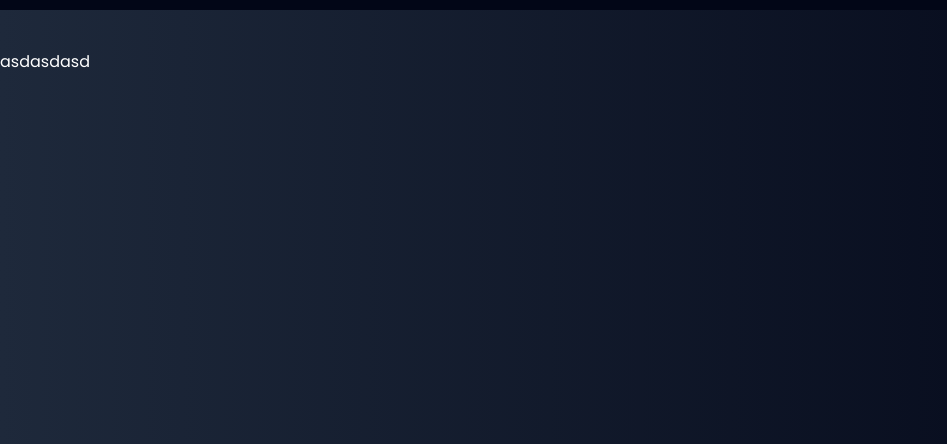
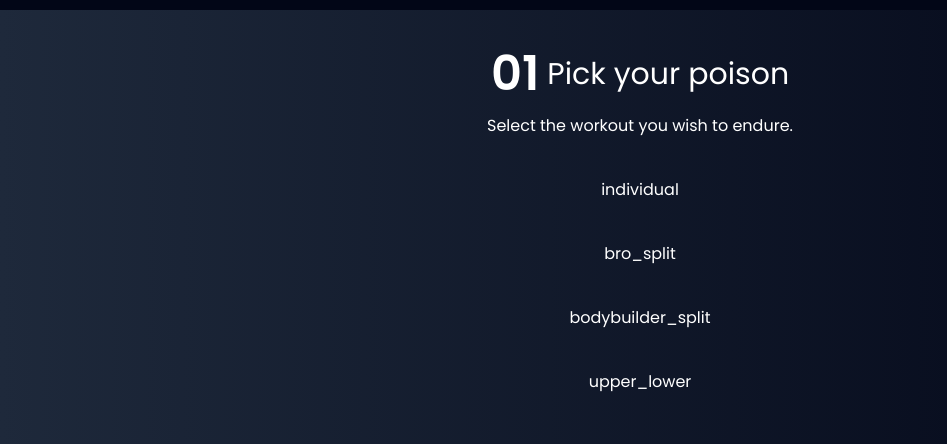
Before and after one commit to 709macdonald/swoley-fit, a React (Vite) app: page / in a window 1280 px wide. Shown: the part 890-1334 px from the top of the page, without its empty margins (0-947 px from the left). Built offline with nearby package versions, Linux system fonts and the light colour scheme.

Commit message:
importing data from swoldier.js

```diff
--- a/src/components/Generator.jsx
+++ b/src/components/Generator.jsx
@@ -1,5 +1,22 @@
 import React from "react";
 import SectionWrapper from "./SectionWrapper";
+import { SCHEMES, WORKOUTS } from "../utils/swoldier";
+
+function Header(props) {
+  const { index, title, description } = props;
+
+  return (
+    <div className="flex flex-col gap-4">
+      <div className="flex items-center justify-center gap-2">
+        <p className="text-3xl sm:text-4xl md:text-5xl font-semibold text-400">
+          {index}
+        </p>
+        <h4 className="text-xl sm:text-2xl md:text-3xl">{title}</h4>
+      </div>
+      <p className="text-sm sm:text-base mx-auto">{description}</p>
+    </div>
+  );
+}
 
 export default function Generator() {
   return (
@@ -7,7 +24,18 @@ export default function Generator() {
       header={"generate your workout"}
       title={["It's", "Huge", "o'clock"]}
     >
-      asdasdasd
+      <Header
+        index={"01"}
+        title={"Pick your poison"}
+        description={"Select the workout you wish to endure."}
+      />
+      {Object.keys(WORKOUTS).map((type, typeIndex) => {
+        return (
+          <button key={typeIndex}>
+            <p>{type}</p>
+          </button>
+        );
+      })}
     </SectionWrapper>
   );
 }
--- a/src/components/SectionWrapper.jsx
+++ b/src/components/SectionWrapper.jsx
@@ -11,7 +11,9 @@ export default function SectionWrapper(props) {
           {title[2]}
         </h2>
       </div>
-      {children}
+      <div className="max-w-[800px] w-full flex flex-col mx-auto gap-10">
+        {children}
+      </div>
     </section>
   );
 }
```
